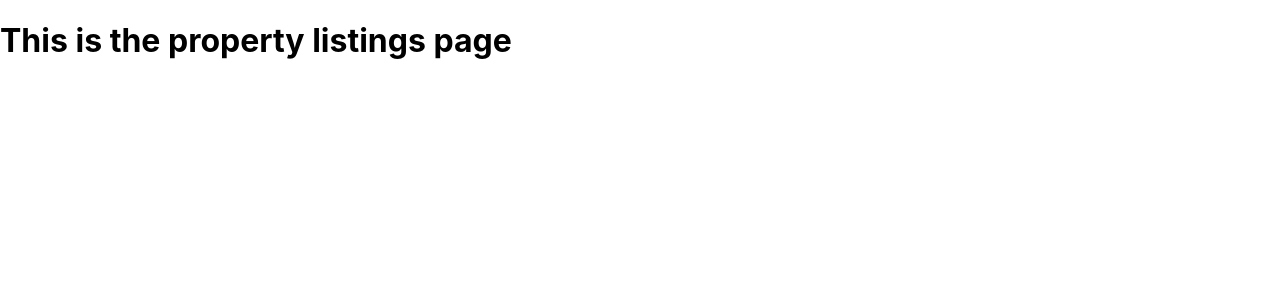
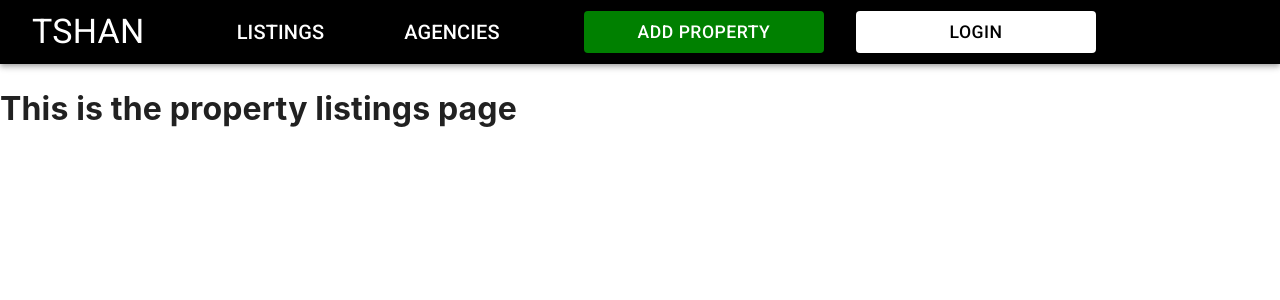
Before and after one commit to mflorya575/WebApp-Geo-Django-React, a React (Create React App) app in the folder frontend/: page /listings in a window 1280 px wide. Shown: the top 300 px of the page. Built offline with nearby package versions, Linux system fonts and the light colour scheme.

Commit message:
re-organizing the code

```diff
--- a/frontend/src/App.js
+++ b/frontend/src/App.js
@@ -1,17 +1,23 @@
 import { BrowserRouter, Route, Routes } from 'react-router-dom';
 import React from 'react';
+
+// MUI imports
 import { StyledEngineProvider } from '@mui/material/styles';
+import CssBaseline from '@mui/material/CssBaseline';
 
 // Components
 import Home from './Components/Home';
 import Login from './Components/Login';
 import Listings from './Components/Listings';
+import Header from './Components/Header';
 
 
 function App() {
   return(
     <StyledEngineProvider injectFirst>
       <BrowserRouter>
+        <CssBaseline />
+        <Header />
         <Routes>
           <Route path='/' element={ <Home /> } />
           <Route path='/login' element={ <Login /> } />
--- /dev/null
+++ b/frontend/src/Components/Header.js
@@ -0,0 +1,73 @@
+import React, { useState } from 'react';
+import { Link, useNavigate } from 'react-router-dom';
+
+// MUI imports
+import { Button, Typography, Grid, AppBar, Toolbar } from '@mui/material';
+import { makeStyles } from '@mui/styles';
+
+// Components
+import CustomCard from './CustomCard';
+
+
+const useStyles = makeStyles({
+  leftNav: {
+    marginRight: 'auto',
+  },
+
+  rightNav: {
+    marginLeft: 'auto',
+    marginRight: '10rem',
+  },
+
+  propertyBtn: {
+    backgroundColor: 'green',
+    color: 'white',
+    width: '15rem',
+    fontSize: '1.1rem',
+    marginRight: '1rem',
+    '&:hover': {
+      backgroundColor: 'blue',
+    },
+  },
+
+  loginBtn: {
+    backgroundColor: 'white',
+    color: 'black',
+    width: '15rem',
+    fontSize: '1.1rem',
+    marginLeft: '1rem',
+    '&:hover': {
+      backgroundColor: 'green',
+    },
+  },
+});
+
+function Header() {
+    const classes = useStyles();
+    const navigate = useNavigate();
+    return (
+      <AppBar position="static" style={{ backgroundColor: 'black' }}>
+          <Toolbar>
+            <div className={classes.leftNav}>
+              <Button color="inherit" onClick={()=>navigate('/')}>
+                <Typography variant='h4'>TSHAN</Typography>
+              </Button>
+            </div>
+            <div>
+              <Button color="inherit" onClick={()=>navigate('/listings')}>
+                <Typography variant='h6' style={{ marginRight: '2rem' }}>Listings</Typography>
+              </Button>
+              <Button color="inherit">
+                <Typography variant='h6' style={{ marginLeft: '2rem' }}>Agencies</Typography>
+              </Button>
+            </div>
+            <div className={classes.rightNav}>
+              <Button className={classes.propertyBtn}>Add Property</Button>
+              <Button className={classes.loginBtn} onClick={()=>navigate('/login')}>Login</Button>
+            </div>
+          </Toolbar>
+      </AppBar>
+    )
+}
+
+export default Header
--- a/frontend/src/Components/Home.js
+++ b/frontend/src/Components/Home.js
@@ -1,45 +1,19 @@
 import React, { useState } from 'react';
 import { Link } from 'react-router-dom';
+
+// MUI imports
 import { Button, Typography, Grid, AppBar, Toolbar } from '@mui/material';
 import { makeStyles } from '@mui/styles';
-import CssBaseline from '@mui/material/CssBaseline';
 
+// Components
 import CustomCard from './CustomCard';
+import Header from './Header';
+
+// Assets
 import city from '../Assets/city.jpg';
 
 
 const useStyles = makeStyles({
-  leftNav: {
-    marginRight: 'auto',
-  },
-
-  rightNav: {
-    marginLeft: 'auto',
-    marginRight: '10rem',
-  },
-
-  propertyBtn: {
-    backgroundColor: 'green',
-    color: 'white',
-    width: '15rem',
-    fontSize: '1.1rem',
-    marginRight: '1rem',
-    '&:hover': {
-      backgroundColor: 'blue',
-    },
-  },
-
-  loginBtn: {
-    backgroundColor: 'white',
-    color: 'black',
-    width: '15rem',
-    fontSize: '1.1rem',
-    marginLeft: '1rem',
-    '&:hover': {
-      backgroundColor: 'green',
-    },
-  },
-
   cityImg: {
     width: '100%',
     height: '92vh',
@@ -72,28 +46,6 @@
   const classes = useStyles();
   return (
     <>
-      <CssBaseline />
-      <AppBar position="static" style={{ backgroundColor: 'black' }}>
-        <Toolbar>
-          <div className={classes.leftNav}>
-            <Button color="inherit">
-              <Typography variant='h4'>TSHAN</Typography>
-            </Button>
-          </div>
-          <div>
-            <Button color="inherit">
-              <Typography variant='h6' style={{ marginRight: '2rem' }}>Listings</Typography>
-            </Button>
-            <Button color="inherit">
-              <Typography variant='h6' style={{ marginLeft: '2rem' }}>Agencies</Typography>
-            </Button>
-          </div>
-          <div className={classes.rightNav}>
-            <Button className={classes.propertyBtn}>Add Property</Button>
-            <Button className={classes.loginBtn}>Login</Button>
-          </div>
-        </Toolbar>
-      </AppBar>
       <div style={{ position: 'relative' }}>
         <img src={city} alt="City" className={classes.cityImg} />
         <div className={classes.overlayText}>
```
